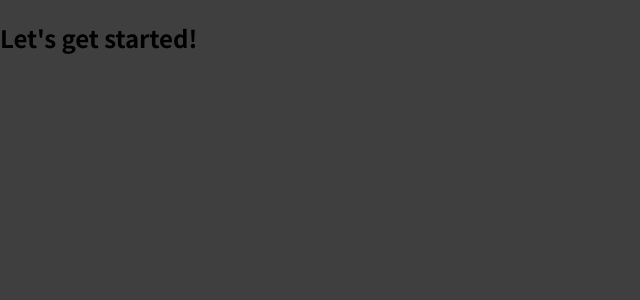
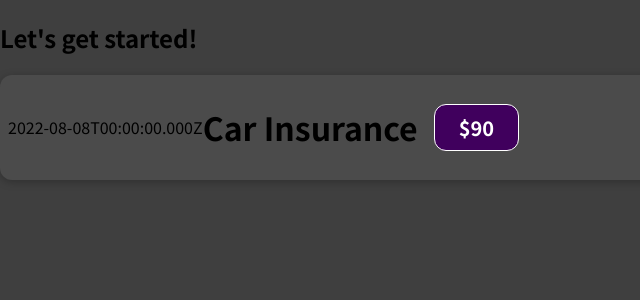
Before and after one commit to tomvictor/React, a JavaScript app in the folder react-complete-guide/: page / in a window 1280 px wide. Shown: the top 300 px of the page, without its empty margins (0-640 px from the left). Built offline with nearby package versions, Linux system fonts and the light colour scheme.

Commit message:
add new component

```diff
--- a/react-complete-guide/src/App.js
+++ b/react-complete-guide/src/App.js
@@ -1,7 +1,10 @@
+import ExpenceItem from './components/ExpenceItem'
+
 function App() {
   return (
     <div>
       <h2>Let's get started!</h2>
+      <ExpenceItem></ExpenceItem>
     </div>
   );
 }
--- /dev/null
+++ b/react-complete-guide/src/components/ExpenceItem.css
@@ -0,0 +1,58 @@
+
+
+.expense-item {
+    display: flex;
+    justify-content: space-between;
+    align-items: center;
+    box-shadow: 0 2px 8px rgba(0, 0, 0, 0.25);
+    padding: 0.5rem;
+    margin: 1rem 0;
+    border-radius: 12px;
+    background-color: #4b4b4b;
+  }
+
+  .expense-item__description {
+    display: flex;
+    flex-direction: column;
+    gap: 1rem;
+    align-items: flex-end;
+    flex-flow: column-reverse;
+    justify-content: flex-start;
+    flex: 1;
+  }
+
+  .expense-item h2 {
+    color: #3a3a3a;
+    font-size: 1rem;
+    flex: 1;
+    margin: 0 1rem;
+    color: white;
+  }
+
+  .expense-item__price {
+    font-size: 1rem;
+    font-weight: bold;
+    color: white;
+    background-color: #40005d;
+    border: 1px solid white;
+    padding: 0.5rem;
+    border-radius: 12px;
+  }
+
+  @media (min-width: 580px) {
+    .expense-item__description {
+      flex-direction: row;
+      align-items: center;
+      justify-content: flex-start;
+      flex: 1;
+    }
+
+    .expense-item__description h2 {
+      font-size: 1.25rem;
+    }
+
+    .expense-item__price {
+      font-size: 1.25rem;
+      padding: 0.5rem 1.5rem;
+    }
+  }
--- /dev/null
+++ b/react-complete-guide/src/components/ExpenceItem.js
@@ -0,0 +1,18 @@
+import './ExpenceItem.css' ;
+
+function ExpenceItem() {
+    const expenseDate = new Date(2022, 7, 8);
+    const expenseDesription = 'Car Insurance';
+    const expensePrice = 90 ;
+    return (
+        <div className='expense-item'>
+            <div>{expenseDate.toISOString()}</div>
+            <div className='expense-item__description'>
+                <h1>{expenseDesription}</h1>
+                <div className='expense-item__price'>${expensePrice}</div>
+            </div>
+        </div>
+    );
+}
+
+export default ExpenceItem;
```
